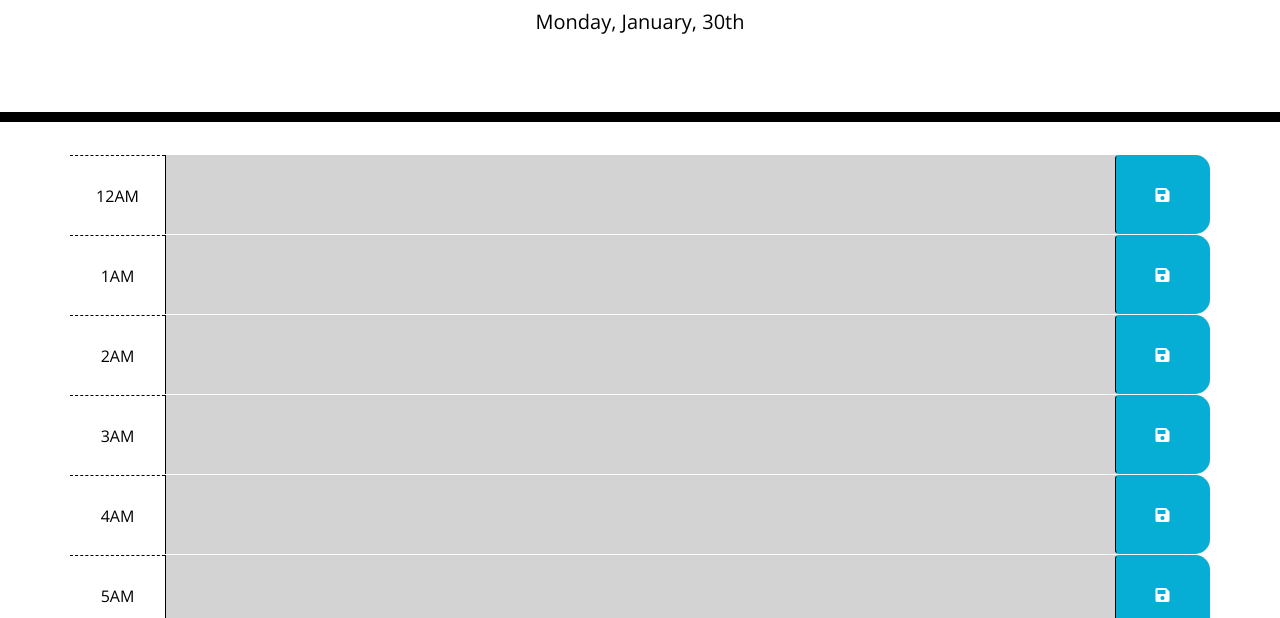
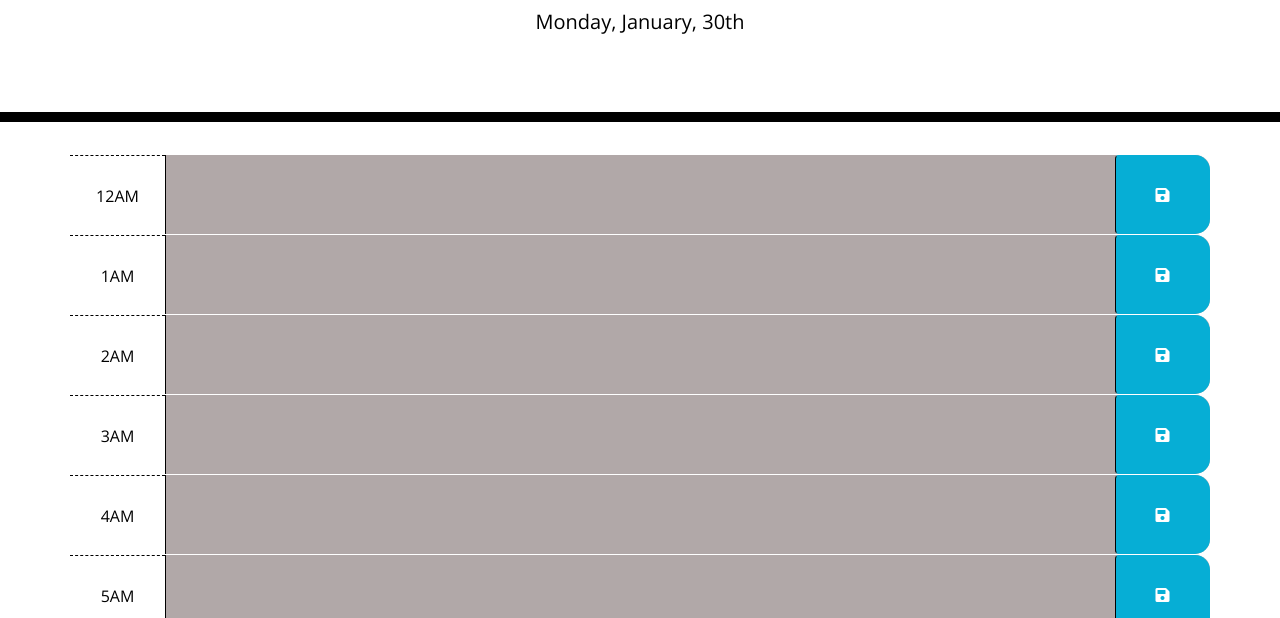
Before and after one commit to Chungsze/Work-Day-Scheduler, a plain HTML site: page index.html in a window 1280 px wide. Shown: the part 182-800 px from the top of the page. Drawn offline with nearby package versions, Linux system fonts and the light colour scheme.

Commit message:
add read.md and update js and html files

```diff
--- a/assets/css/style.css
+++ b/assets/css/style.css
@@ -43,7 +43,7 @@ textarea {
 }
 
 .past {
-  background-color: #d3d3d3;
+  background-color: #b1a8a8;
   color: white;
 }
 
```
Also changed, not shown: assets/screenCapture/sc.png (added), 1 other file.
